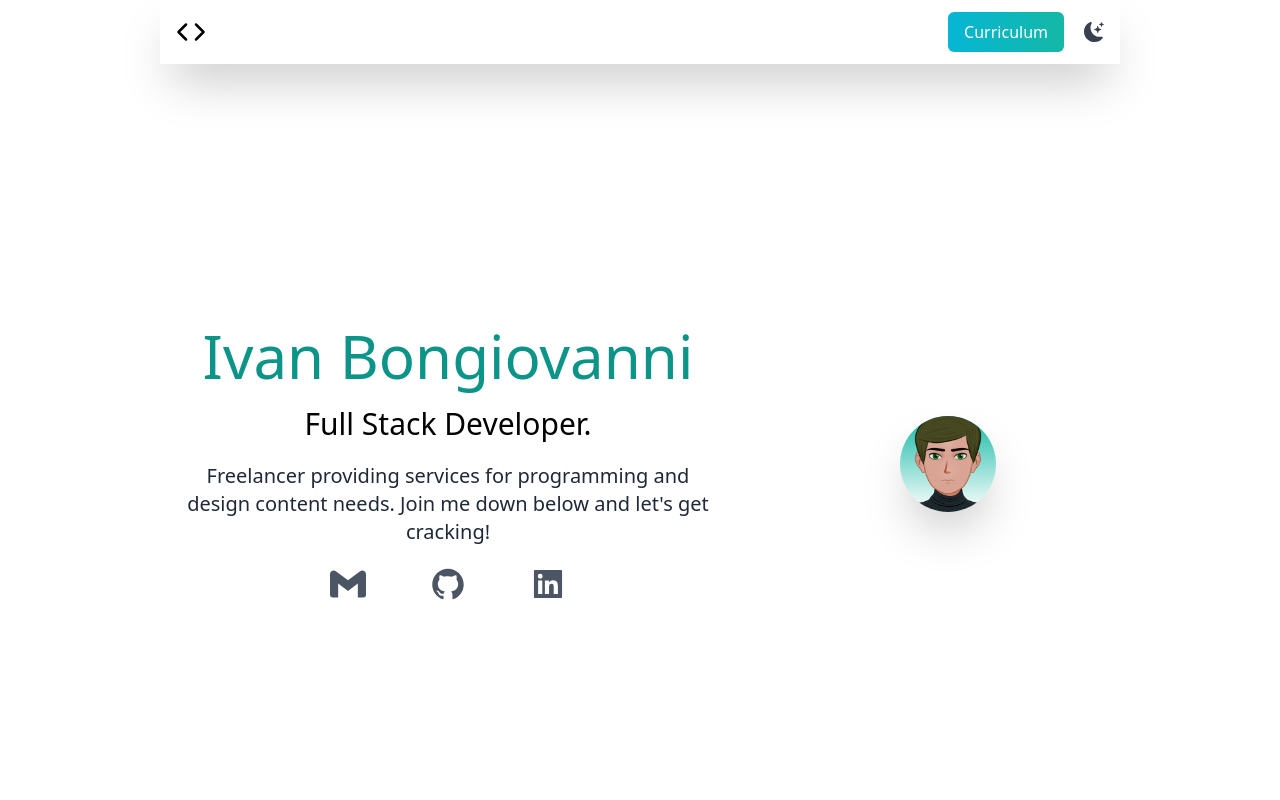
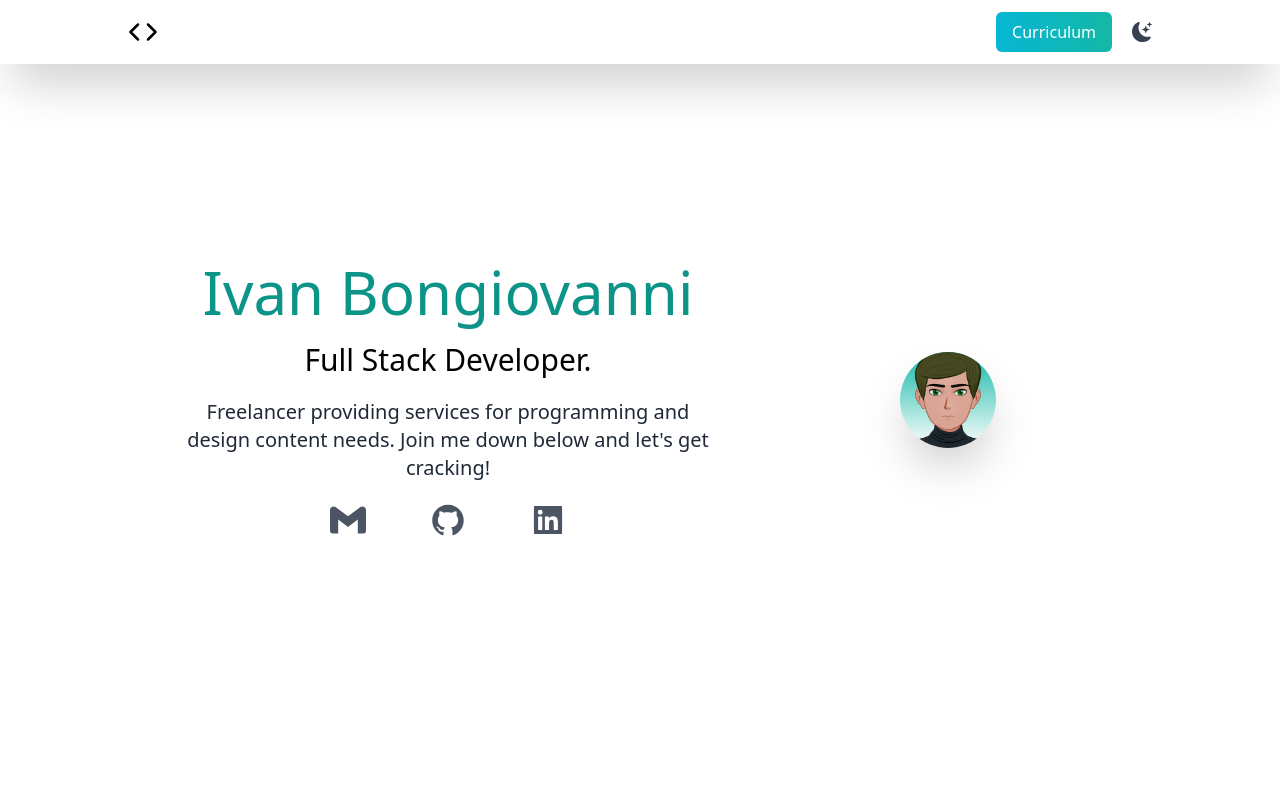
Before and after one commit to ivan2214/Portfolio, a React (Vite) app: page / in a window 1280 px wide. Shown: the top 800 px of the page. Built offline with nearby package versions, Linux system fonts and the light colour scheme.

Commit message:
adding navbar fixed

```diff
--- a/src/Layout/Header.jsx
+++ b/src/Layout/Header.jsx
@@ -3,7 +3,7 @@ import NavBar from '@/Components/NavBar'
 
 const Header = () => {
   return (
-    <header className='flex w-full  flex-row justify-end shadow-2xl   dark:shadow-2xl md:dark:bg-slate-800'>
+    <header className='fixed top-0 flex w-full flex-row  justify-end shadow-2xl dark:shadow-2xl bg-white  md:px-20 md:dark:bg-slate-800 lg:px-28'>
       <NavBar />
     </header>
   )
```
